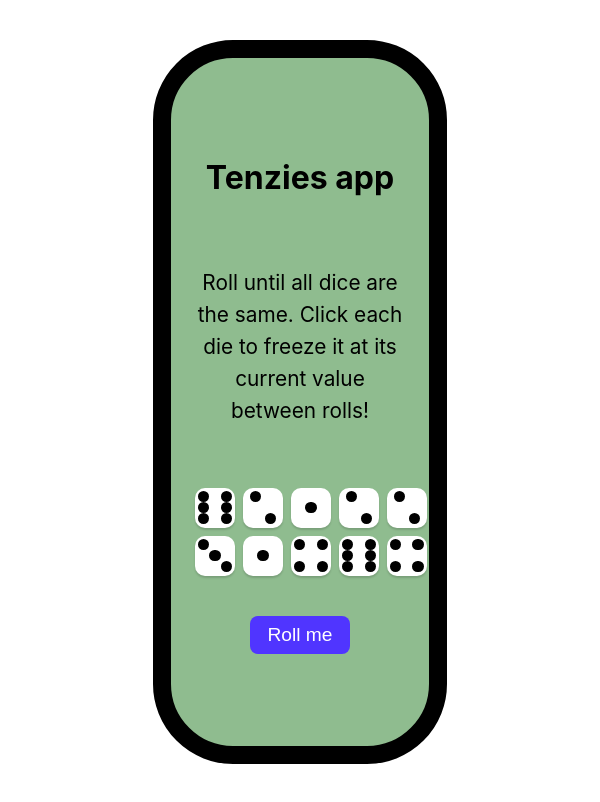
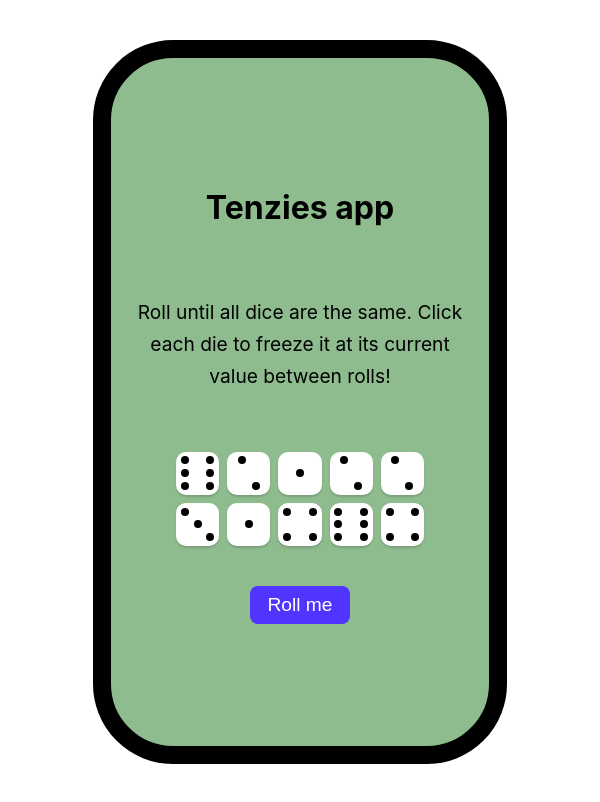
Before and after one commit to natalieacevedo/tenziesApp, a React (Create React App) app: page / in a window 600 px wide. Built offline with nearby package versions, Linux system fonts and the light colour scheme.

Commit message:
change in mediaqueries

```diff
--- a/src/App.css
+++ b/src/App.css
@@ -14,8 +14,8 @@
 }
 .dot{
 display: block;
-width: .7rem;
-height: .7rem;
+width: .6rem;
+height: .6rem;
 border-radius: 50%;
 background-color: black;
 }
@@ -98,13 +98,10 @@ justify-content: space-between;
   width: 3.135rem;
   box-shadow: 0px 2px 2px rgba(0, 0, 0, 0.15);
   border-radius: 0.625rem;
-  /* display: flex;
-  justify-content: center;
-  align-items: center; */
   cursor: pointer;
   position: relative;
   background-color: white;
-  padding: .2rem;
+  padding: .3rem;
 
 }
 
@@ -149,10 +146,15 @@ padding: 0.5rem;
   position:relative;
   top:-8vh;
 }
-@media screen and (max-width: 500px) {
+@media screen and (max-width: 600px) {
   .littleBox {
     height: 1.80rem;
     width: 1.80rem;
+  }
+
+  .dot{
+  width: .4rem;
+  height: .4rem;
   }
 
   .dieNum{font-size: 1rem;}
@@ -177,7 +179,7 @@ padding: 0.5rem;
   }
 }
 
-@media screen and (min-width:500px) and (max-width:900px) {
+@media screen and (min-width:600px) and (max-width:1000px) {
   .littleBox {
     height: 2.1rem;
     width: 2.1rem;
@@ -186,6 +188,10 @@ padding: 0.5rem;
     gap:0.5rem;
   }
 
+  .dot{
+    width: .5rem;
+    height: .5rem;
+    }
   .dieNum{font-size: 1.2rem;}
 
   .mainTitle{
```
